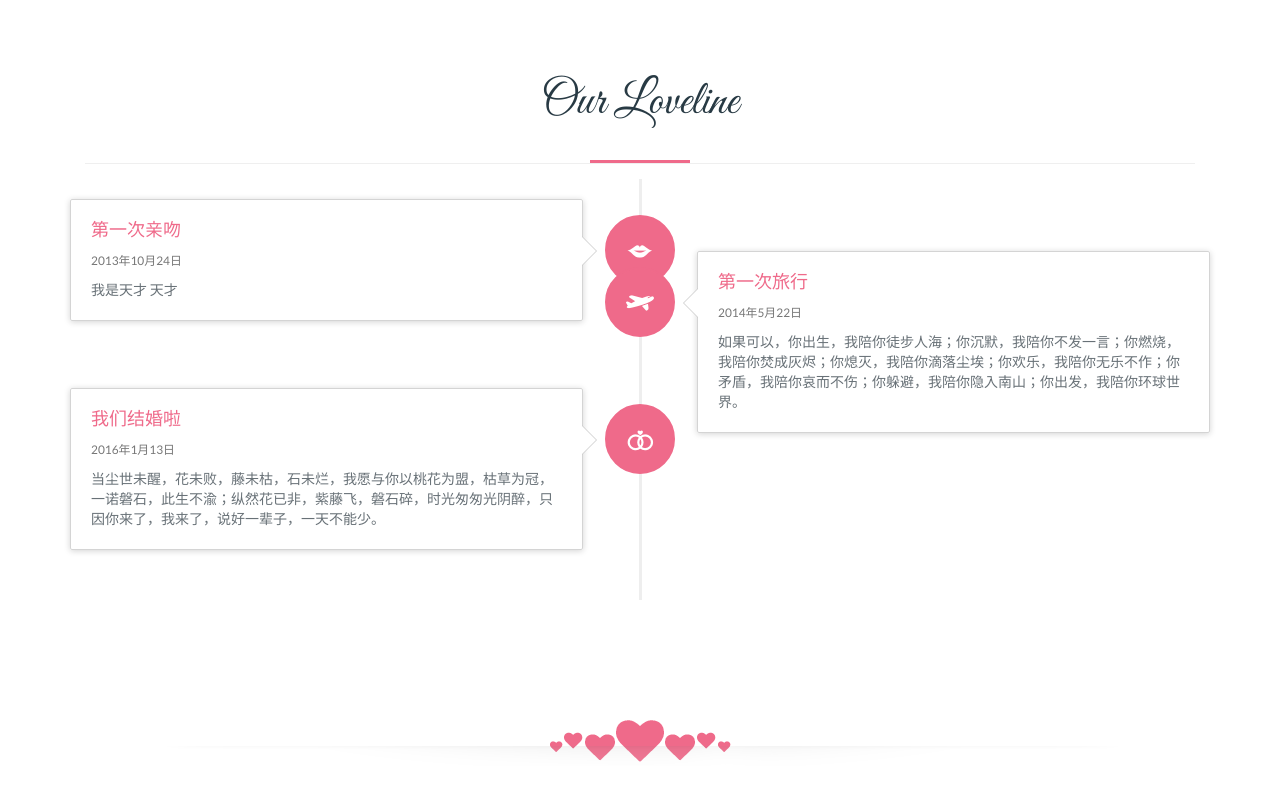
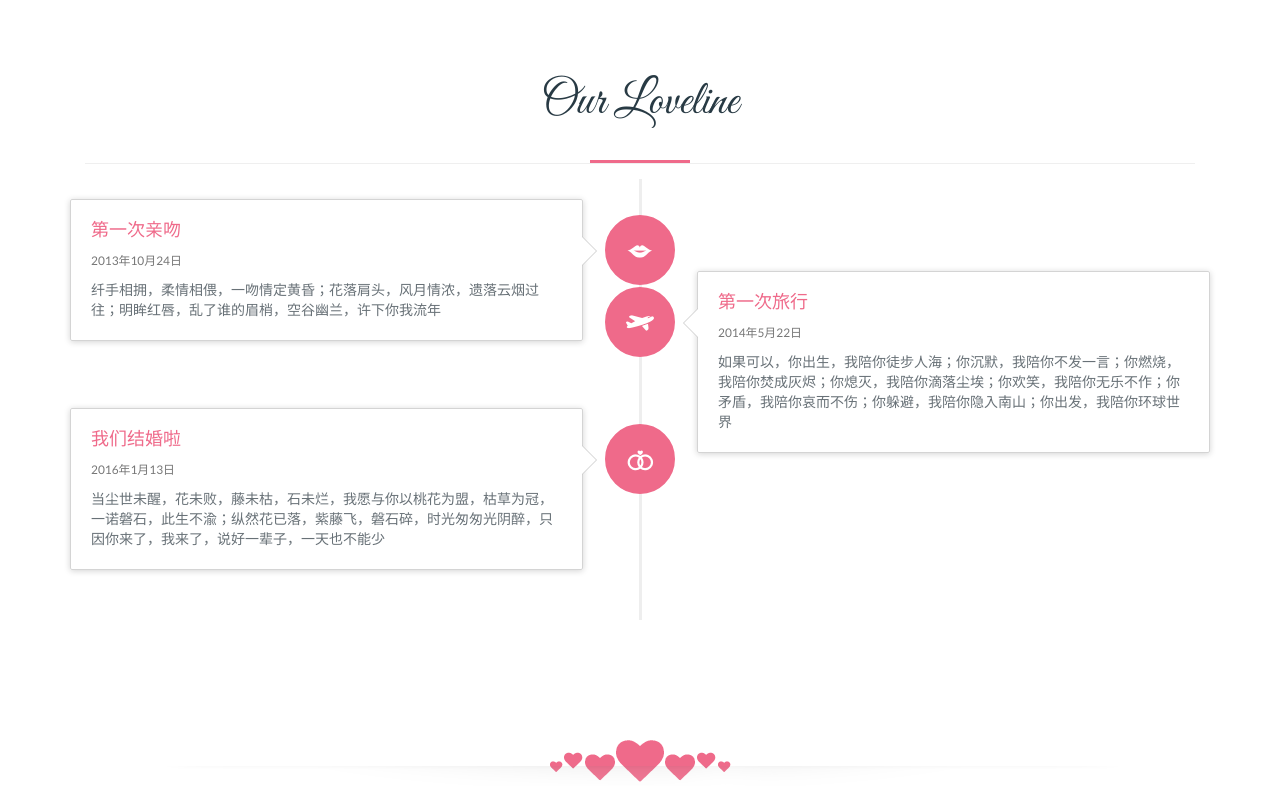
Before and after one commit to randomp/wedding, a Django app: page / in a window 1280 px wide. Shown: the part 1601-2390 px from the top of the page. Run offline with Django 3.2, Linux system fonts and the light colour scheme; some libraries are stand-ins or nearby versions.

Commit message:
update words

```diff
--- a/blog/templates/index.html
+++ b/blog/templates/index.html
@@ -175,9 +175,7 @@
                                     <p><small class="text-muted">2013年10月24日</small></p>
                                 </div>
                                 <div class="timeline-body">
-                                    <p>
-                                        我是天才
-                                        天才
+                                    <p>纤手相拥，柔情相偎，一吻情定黄昏；花落肩头，风月情浓，遗落云烟过往；明眸红唇，乱了谁的眉梢，空谷幽兰，许下你我流年
                                     </p>
                                 </div>
                             </div>
@@ -191,7 +189,7 @@
                                     <p><small class="text-muted">2014年5月22日</small></p>
                                 </div>
                                 <div class="timeline-body">
-                                    <p>如果可以，你出生，我陪你徒步人海；你沉默，我陪你不发一言；你燃烧，我陪你焚成灰烬；你熄灭，我陪你滴落尘埃；你欢乐，我陪你无乐不作；你矛盾，我陪你哀而不伤；你躲避，我陪你隐入南山；你出发，我陪你环球世界。
+                                    <p>如果可以，你出生，我陪你徒步人海；你沉默，我陪你不发一言；你燃烧，我陪你焚成灰烬；你熄灭，我陪你滴落尘埃；你欢笑，我陪你无乐不作；你矛盾，我陪你哀而不伤；你躲避，我陪你隐入南山；你出发，我陪你环球世界
                                     </p>
                                 </div>
                             </div>
@@ -205,7 +203,7 @@
                                     <p><small class="text-muted">2016年1月13日</small></p>
                                 </div>
                                 <div class="timeline-body">
-                                    <p>当尘世未醒，花未败，藤未枯，石未烂，我愿与你以桃花为盟，枯草为冠，一诺磐石，此生不渝；纵然花已非，紫藤飞，磐石碎，时光匆匆光阴醉，只因你来了，我来了，说好一辈子，一天不能少。
+                                    <p>当尘世未醒，花未败，藤未枯，石未烂，我愿与你以桃花为盟，枯草为冠，一诺磐石，此生不渝；纵然花已落，紫藤飞，磐石碎，时光匆匆光阴醉，只因你来了，我来了，说好一辈子，一天也不能少
                                     </p>
                                 </div>
                             </div>
@@ -356,8 +354,8 @@
                         <ul class="grid cs-style-3">
                             <li>
                                 <figure>
-                                    <img src="{% static "images/g10.jpg" %}" class="img-responsive" alt="portfolio">
-                                    <a href="{% static "images/g10.jpg" %}" class="popup-image" data-effect="mfp-zoom-in"><span class="fa fa-photo fa-2x"></span></a>
+                                    <img src="{% static "images/g0.jpg" %}" class="img-responsive" alt="portfolio">
+                                    <a href="{% static "images/g0.jpg" %}" class="popup-image" data-effect="mfp-zoom-in"><span class="fa fa-photo fa-2x"></span></a>
                                     <figcaption>
                                         <h4>@杭州</h4>
                                         <span>我怀念的是无话不说，我怀念的是一起做梦</span>
```
Also changed, not shown: ksWedding/static/images/g0.jpg (renamed from ksWedding/static/images/g10.JPG).
